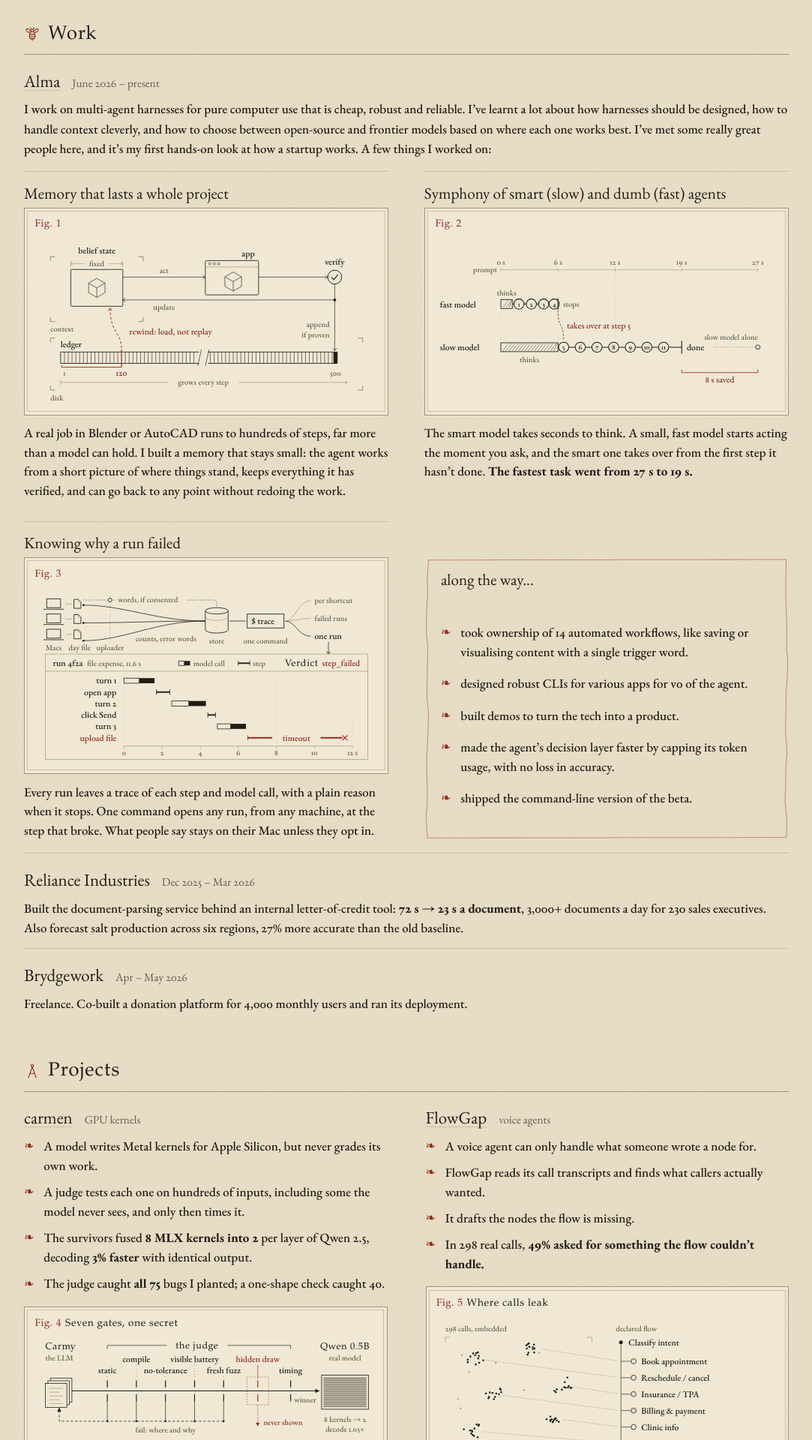
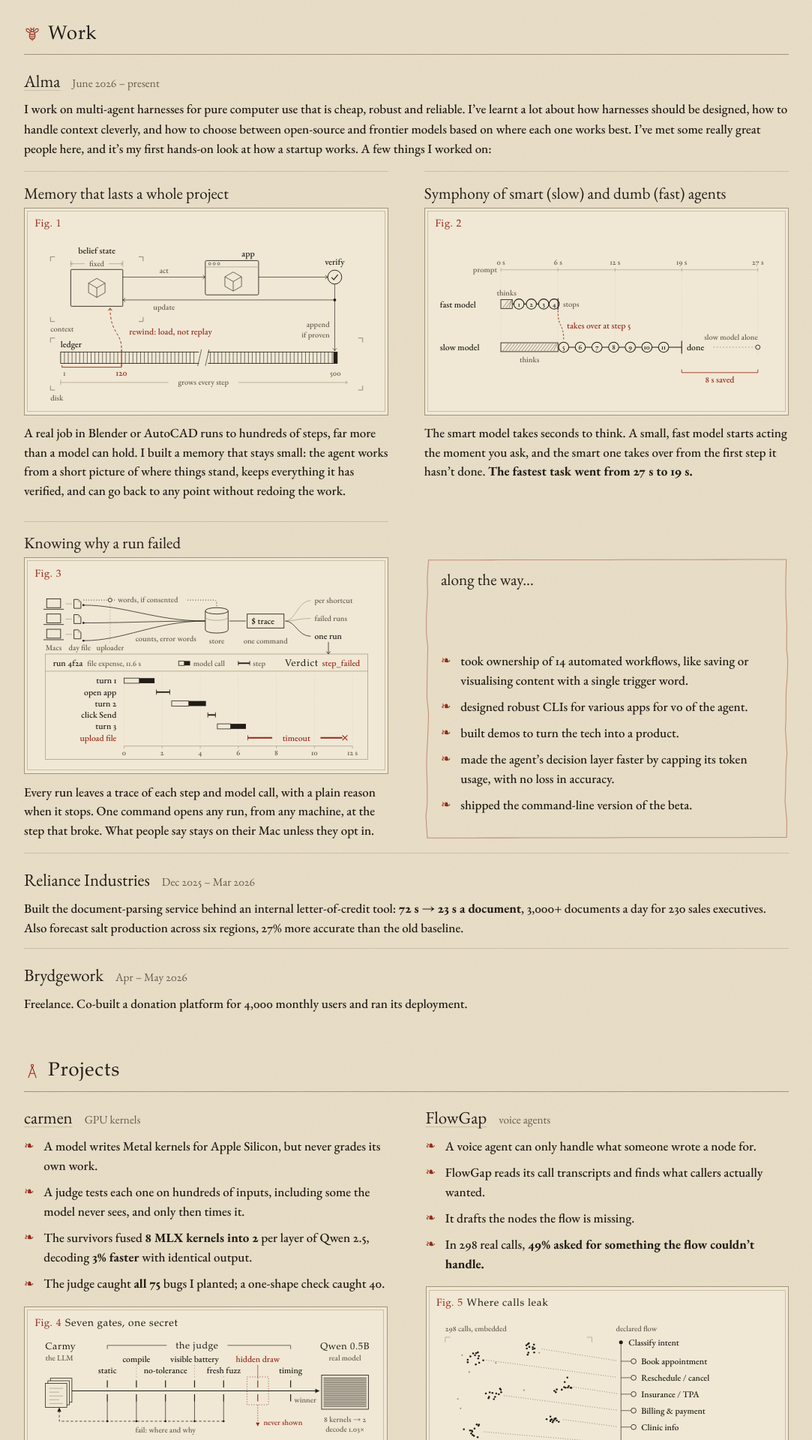
Before and after one commit to utsav1033/utsav1033.github.io, a Jekyll site: the page built from index.html, in a window 1280 px wide. Shown: the part 335-2255 px from the top of the page at 75% size, without its empty margins (98-1181 px from the left). Built offline with Jekyll 4.4.1, drawn with Linux system fonts in a browser that asks for light colours; some web fonts are replaced.

Commit message:
Paper list: same line and bullet spacing as the rest of the page
Co-Authored-By: Claude Opus 5.5 <noreply@anthropic.com>
Claude-Session: https://claude.ai/code/session_015cVeRoevk6qm372wxHdwQR

```diff
--- a/assets/css/site.css
+++ b/assets/css/site.css
@@ -80,8 +80,7 @@ section{margin-top:2.6em}
 .card.paper-card{border-top-color:transparent}
 .paper{grid-row:2/4;display:flex;flex-direction:column;justify-content:space-between;position:relative;isolation:isolate;padding:20px 26px 10px}
 .paper h4{margin:0 0 1em}
-.paper ul{margin:0;line-height:1.5}
-.paper ul.ornate li{margin:0 0 1em}
+.paper ul{margin:0}
 /* a sheet with a crumpled, smoothed-out edge */
 .paper-bg{position:absolute;inset:0;width:100%;height:100%;z-index:-1;overflow:visible}
 .paper-bg .sheet{fill:none;stroke:var(--red);stroke-opacity:.45;stroke-width:1.2;vector-effect:non-scaling-stroke}
```
